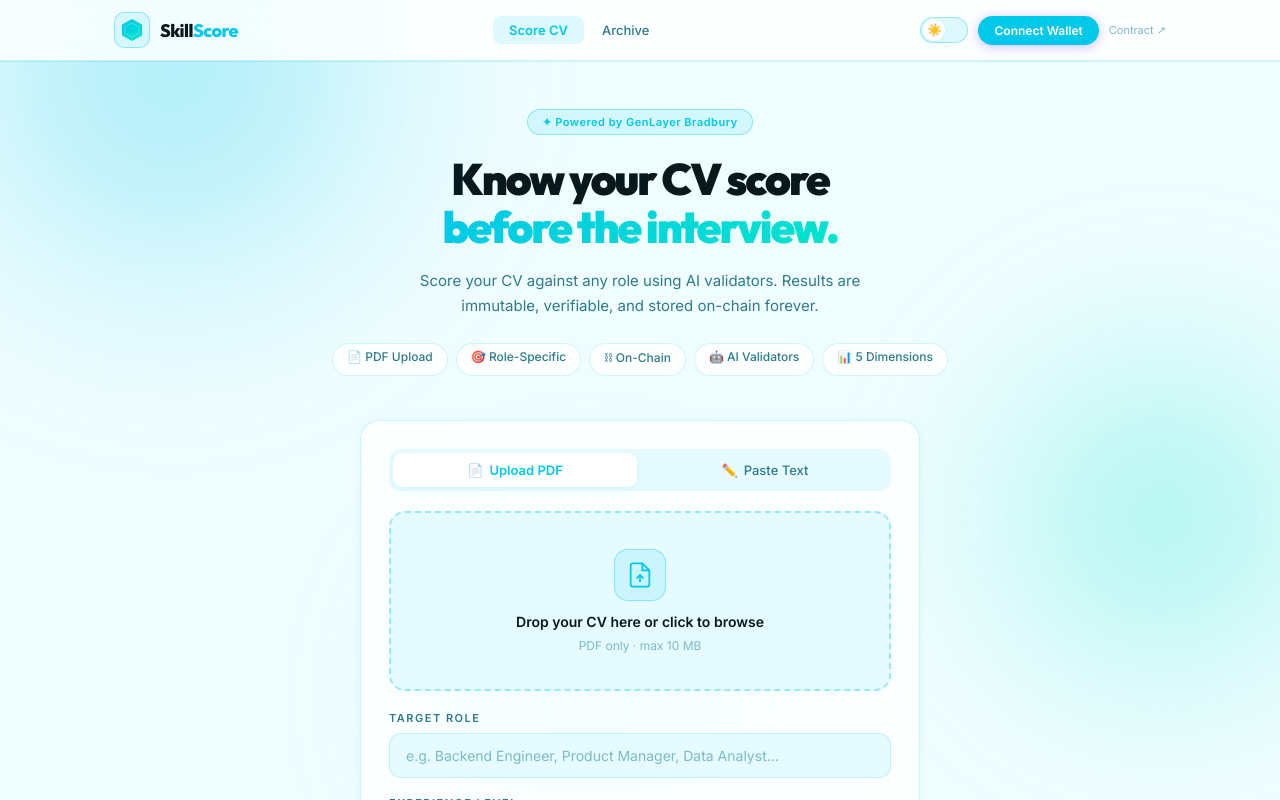
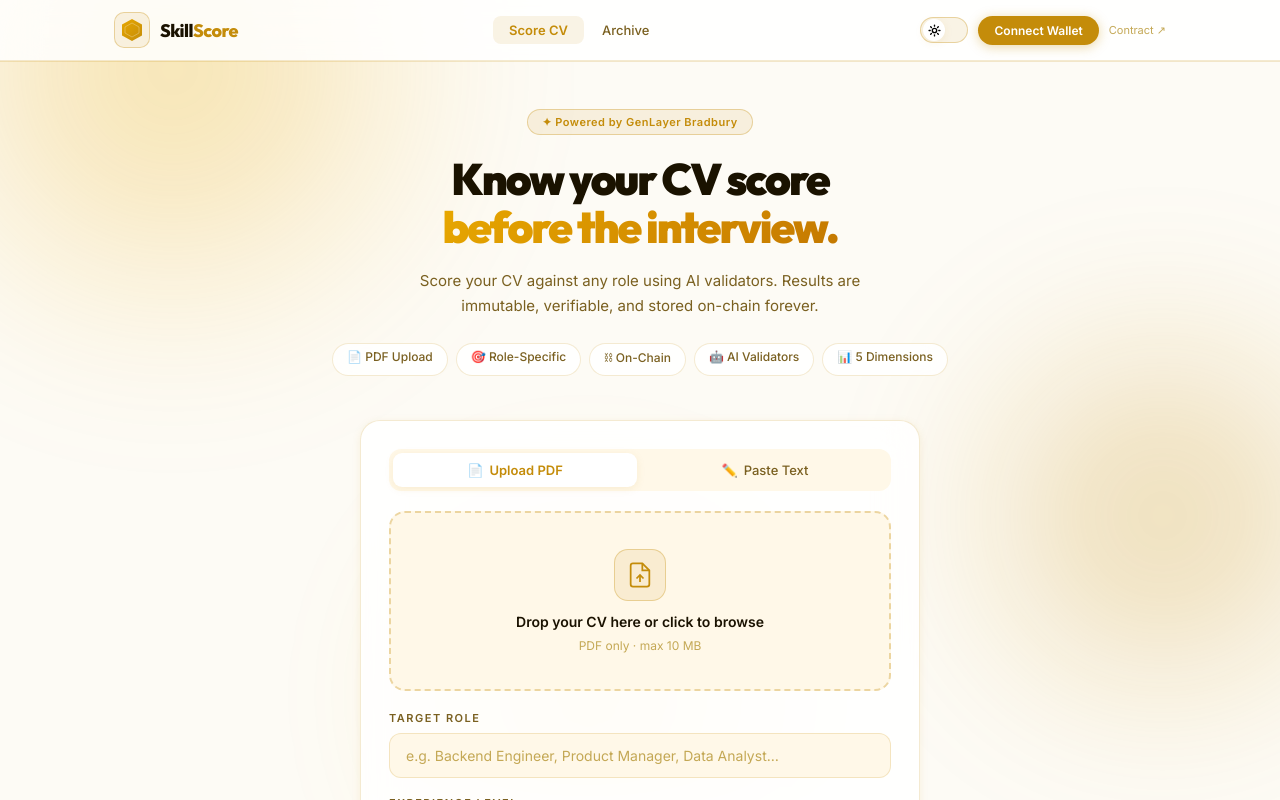
Before and after one commit to terencetttt/SkillScore, a Vue app: page / in a window 1280 px wide. Shown: the top 800 px of the page. Built offline with nearby package versions, Linux system fonts and the light colour scheme.

Commit message:
feat: gold + white theme, SVG toggle icons

```diff
--- a/src/App.vue
+++ b/src/App.vue
@@ -19,8 +19,8 @@
                 fill="none" stroke="white" stroke-width="0.7" opacity="0.4" />
               <defs>
                 <linearGradient id="logo-grad" x1="0" y1="0" x2="22" y2="24" gradientUnits="userSpaceOnUse">
-                  <stop stop-color="#00C8E8" />
-                  <stop offset="1" stop-color="#00E5CC" />
+                  <stop stop-color="#E8A800" />
+                  <stop offset="1" stop-color="#C48C0A" />
                 </linearGradient>
               </defs>
             </svg>
@@ -37,11 +37,19 @@
         <!-- Right side -->
         <div class="nav-right">
           <!-- Theme toggle -->
-          <button class="theme-toggle" @click="toggleTheme" :title="theme === 'light' ? 'Switch to dark' : 'Switch to light'">
+          <button class="theme-toggle" @click="toggleTheme" :title="theme === 'light' ? 'Dark mode' : 'Light mode'">
             <span class="toggle-track">
               <span class="toggle-thumb">
-                <span v-if="theme === 'light'">☀️</span>
-                <span v-else>🌙</span>
+                <svg v-if="theme === 'light'" width="13" height="13" viewBox="0 0 24 24" fill="none" stroke="currentColor" stroke-width="2.5" stroke-linecap="round">
+                  <circle cx="12" cy="12" r="4"/>
+                  <line x1="12" y1="2" x2="12" y2="4"/><line x1="12" y1="20" x2="12" y2="22"/>
+                  <line x1="4.93" y1="4.93" x2="6.34" y2="6.34"/><line x1="17.66" y1="17.66" x2="19.07" y2="19.07"/>
+                  <line x1="2" y1="12" x2="4" y2="12"/><line x1="20" y1="12" x2="22" y2="12"/>
+                  <line x1="6.34" y1="17.66" x2="4.93" y2="19.07"/><line x1="19.07" y1="4.93" x2="17.66" y2="6.34"/>
+                </svg>
+                <svg v-else width="13" height="13" viewBox="0 0 24 24" fill="currentColor" stroke="none">
+                  <path d="M21 12.79A9 9 0 1 1 11.21 3 7 7 0 0 0 21 12.79z"/>
+                </svg>
               </span>
             </span>
           </button>
@@ -96,37 +104,67 @@ async function connect() {
 
 *, *::before, *::after { box-sizing: border-box; margin: 0; padding: 0; }
 
-/* ── Light mode — clean white + cyan ────────────────── */
+/* ── Light mode — warm white + gold ─────────────────── */
 :root {
-  --bg:         #F0FDFF;
+  --bg:         #FDFBF5;
   --surface:    #FFFFFF;
-  --surf2:      #E6FBFF;
-  --border:     rgba(0,200,232,0.18);
-  --border2:    rgba(0,200,232,0.35);
-  --text:       #08191D;
-  --muted:      #2E7A8A;
-  --dim:        #7ABAC8;
-  --accent:     #00C8E8;
-  --accent-lt:  #00E5FF;
-  --accent-dim: rgba(0,200,232,0.12);
-  --accent2:    #00E5CC;
-  --green:      #00A87A;
-  --green-dim:  rgba(0,168,122,0.10);
-  --green-bdr:  rgba(0,168,122,0.28);
-  --amber:      #E08A00;
-  --amber-dim:  rgba(224,138,0,0.10);
-  --amber-bdr:  rgba(224,138,0,0.28);
-  --red:        #E8003A;
-  --red-dim:    rgba(232,0,58,0.10);
-  --red-bdr:    rgba(232,0,58,0.28);
-  --shadow-sm:  0 2px 8px rgba(0,200,232,0.10);
-  --shadow-md:  0 8px 28px rgba(0,200,232,0.15);
-  --shadow-lg:  0 20px 60px rgba(0,200,232,0.20);
-  --glass-bg:   rgba(255,255,255,0.82);
-  --glass-bdr:  rgba(0,200,232,0.22);
+  --surf2:      #FFF8E8;
+  --border:     rgba(196,140,10,0.18);
+  --border2:    rgba(196,140,10,0.32);
+  --text:       #1A1200;
+  --muted:      #7A6020;
+  --dim:        #C4A855;
+  --accent:     #C48C0A;
+  --accent-lt:  #E8A800;
+  --accent-dim: rgba(196,140,10,0.10);
+  --accent2:    #D4720A;
+  --green:      #059669;
+  --green-dim:  rgba(5,150,105,0.10);
+  --green-bdr:  rgba(5,150,105,0.28);
+  --amber:      #B45309;
+  --amber-dim:  rgba(180,83,9,0.10);
+  --amber-bdr:  rgba(180,83,9,0.28);
+  --red:        #DC2626;
+  --red-dim:    rgba(220,38,38,0.10);
+  --red-bdr:    rgba(220,38,38,0.28);
+  --shadow-sm:  0 2px 8px rgba(196,140,10,0.10);
+  --shadow-md:  0 8px 28px rgba(196,140,10,0.15);
+  --shadow-lg:  0 20px 60px rgba(196,140,10,0.18);
+  --glass-bg:   rgba(255,255,255,0.85);
+  --glass-bdr:  rgba(196,140,10,0.20);
   --font-head:  'Outfit', sans-serif;
   --font-body:  'Inter', system-ui, sans-serif;
   --font-num:   'Space Grotesk', sans-serif;
+}
+
+/* ── Dark mode — pure black + gold ──────────────────── */
+[data-theme="dark"] {
+  --bg:         #050400;
+  --surface:    #110E00;
+  --surf2:      #181200;
+  --border:     rgba(240,180,0,0.20);
+  --border2:    rgba(240,180,0,0.38);
+  --text:       #FFF8DC;
+  --muted:      #C4A030;
+  --dim:        #5A4800;
+  --accent:     #F0B800;
+  --accent-lt:  #FFD000;
+  --accent-dim: rgba(240,184,0,0.15);
+  --accent2:    #FFB700;
+  --green:      #34D399;
+  --green-dim:  rgba(52,211,153,0.12);
+  --green-bdr:  rgba(52,211,153,0.30);
+  --amber:      #FBBF24;
+  --amber-dim:  rgba(251,191,36,0.12);
+  --amber-bdr:  rgba(251,191,36,0.30);
+  --red:        #FF4444;
+  --red-dim:    rgba(255,68,68,0.12);
+  --red-bdr:    rgba(255,68,68,0.30);
+  --shadow-sm:  0 2px 8px rgba(0,0,0,0.55);
+  --shadow-md:  0 8px 28px rgba(240,184,0,0.08);
+  --shadow-lg:  0 20px 60px rgba(0,0,0,0.75);
+  --glass-bg:   rgba(6,5,0,0.95);
+  --glass-bdr:  rgba(240,184,0,0.18);
 }
 
 /* ── Dark mode — pure black + neon cyan ─────────────── */
@@ -195,21 +233,21 @@ body {
 
 .blob-1 {
   width: 600px; height: 600px;
-  background: radial-gradient(circle, #00C8E8, transparent 70%);
+  background: radial-gradient(circle, #E8A800, transparent 70%);
   top: -200px; left: -150px;
   animation-delay: 0s;
 }
 
 .blob-2 {
   width: 500px; height: 500px;
-  background: radial-gradient(circle, #00E5CC, transparent 70%);
+  background: radial-gradient(circle, #C48C0A, transparent 70%);
   top: 30%; right: -150px;
   animation-delay: -4s;
 }
 
 .blob-3 {
   width: 400px; height: 400px;
-  background: radial-gradient(circle, #00D4F0, transparent 70%);
+  background: radial-gradient(circle, #F0C030, transparent 70%);
   bottom: -100px; left: 30%;
   animation-delay: -8s;
 }
@@ -368,9 +406,9 @@ body {
   border-radius: 20px;
   cursor: pointer;
   transition: all 0.2s;
-  box-shadow: 0 2px 12px rgba(108,71,255,0.35);
+  box-shadow: 0 2px 12px rgba(196,140,10,0.35);
 }
-.btn-connect:hover { transform: translateY(-1px); box-shadow: 0 4px 20px rgba(108,71,255,0.45); }
+.btn-connect:hover { transform: translateY(-1px); box-shadow: 0 4px 20px rgba(196,140,10,0.45); }
 
 .explorer-btn {
   font-size: 11px;
@@ -461,7 +499,7 @@ body {
   gap: 8px;
   width: 100%;
   padding: 15px;
-  background: linear-gradient(135deg, var(--accent), #5B35E8);
+  background: linear-gradient(135deg, #E8A800, #C47800);
   border: none;
   border-radius: 14px;
   color: #fff;
@@ -469,7 +507,7 @@ body {
   font-weight: 700;
   font-family: var(--font-head);
   cursor: pointer;
-  box-shadow: 0 4px 24px rgba(108,71,255,0.40);
+  box-shadow: 0 4px 24px rgba(196,140,10,0.40);
   transition: all 0.25s;
   position: relative;
   overflow: hidden;
@@ -483,7 +521,7 @@ body {
   transition: left 0.5s;
 }
 .btn-primary:hover::before { left: 100%; }
-.btn-primary:hover { transform: translateY(-2px); box-shadow: 0 8px 32px rgba(108,71,255,0.50); }
+.btn-primary:hover { transform: translateY(-2px); box-shadow: 0 8px 32px rgba(196,140,10,0.50); }
 .btn-primary:disabled {
   background: var(--surf2);
   color: var(--dim);
--- a/src/views/AnalyzeView.vue
+++ b/src/views/AnalyzeView.vue
@@ -503,7 +503,7 @@ function ringOffset(score: number): number {
 }
 
 .hero-gradient {
-  background: linear-gradient(135deg, #00C8E8, #00E5CC);
+  background: linear-gradient(135deg, #E8A800, #C47800);
   -webkit-background-clip: text;
   -webkit-text-fill-color: transparent;
   background-clip: text;
```
Also changed, not shown: 1 other file (tests, documents, lock files or other folders).
